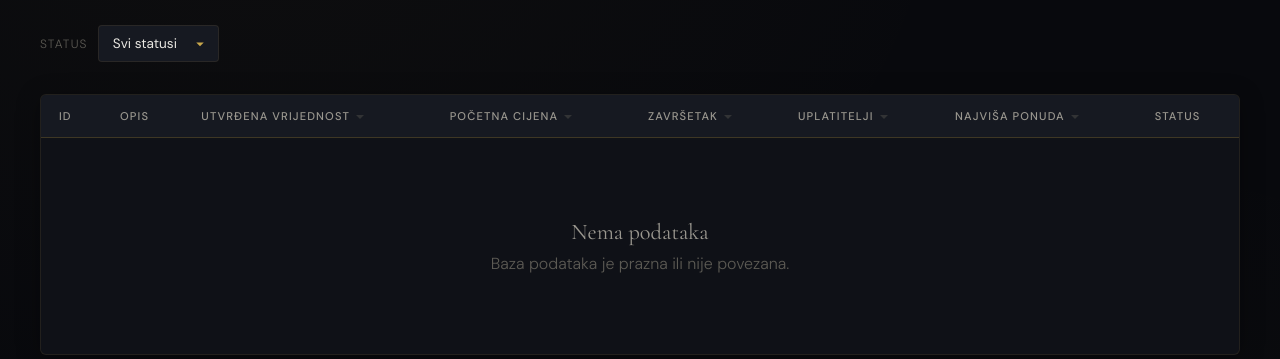
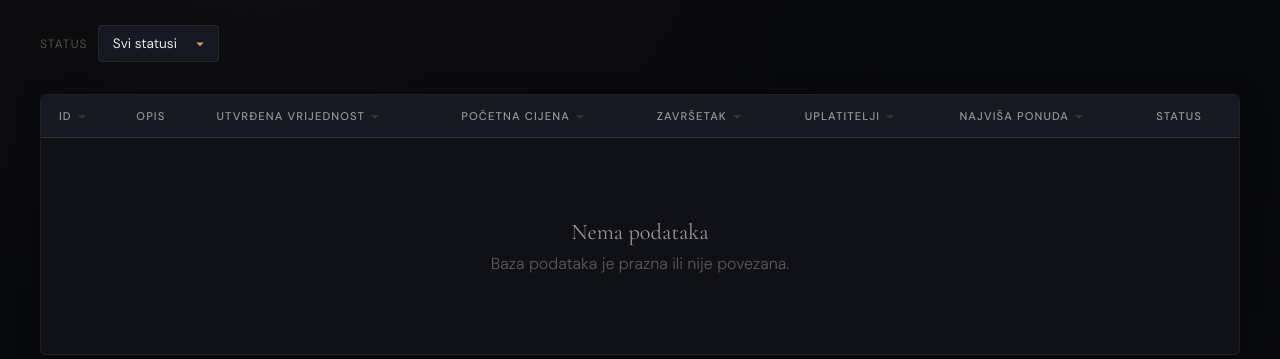
Before and after one commit to senf-f/ponip_prikaz, a Flask app: page / in a window 1280 px wide. Shown: the part 134-493 px from the top of the page. Run offline with Flask 3, Linux system fonts and the light colour scheme; lists and menus that the app fills with data are empty.

Commit message:
Make ID column sortable

```diff
--- a/templates/index.html
+++ b/templates/index.html
@@ -37,7 +37,7 @@
             <table id="auctionTable">
                 <thead>
                 <tr>
-                    <th>ID</th>
+                    <th class="sortable" onclick="sortTable(0)">ID</th>
                     <th>Opis</th>
                     <th class="sortable" onclick="sortTable(2)">Utvrđena vrijednost</th>
                     <th class="sortable" onclick="sortTable(3)">Početna cijena</th>
```
